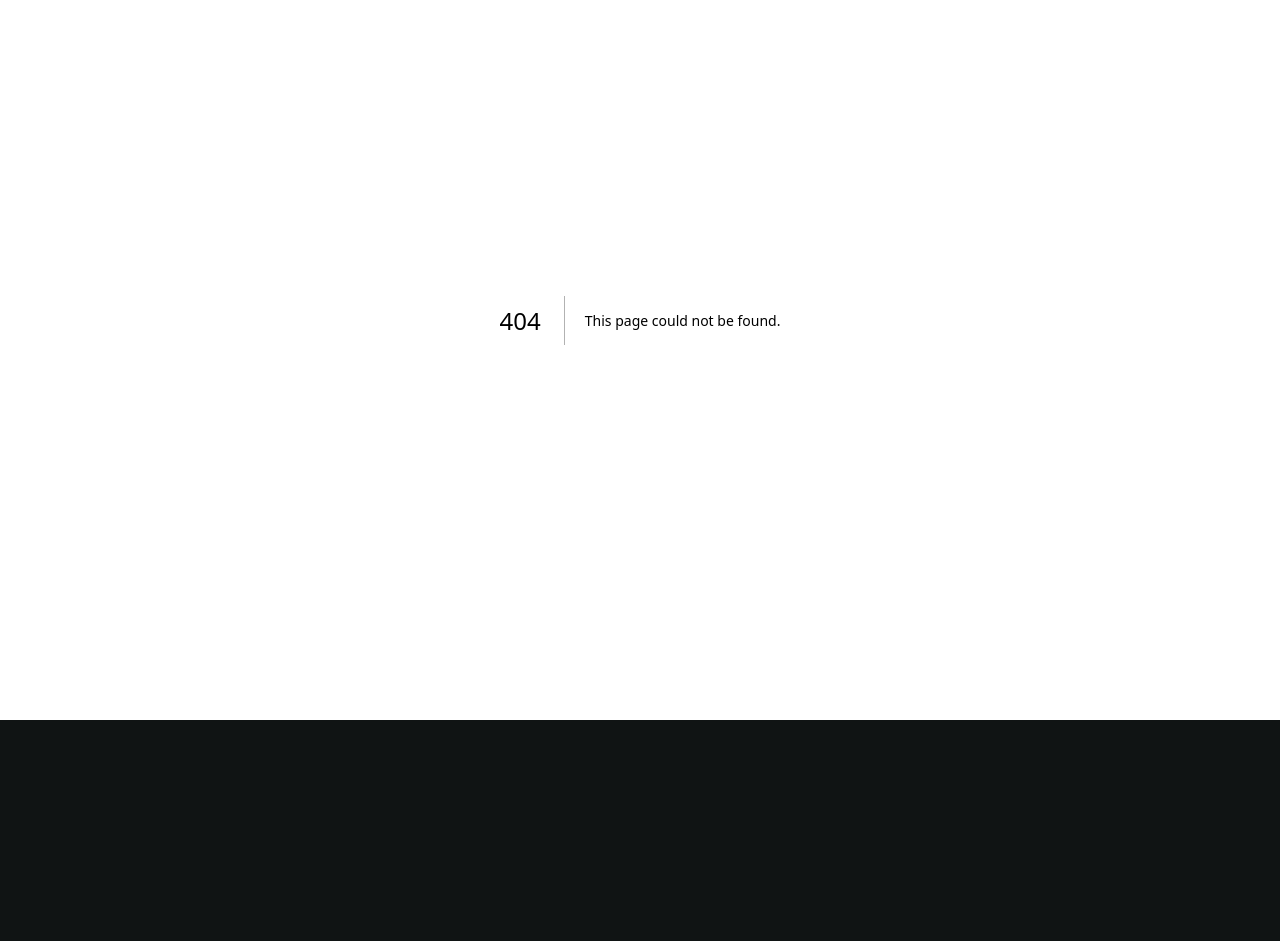
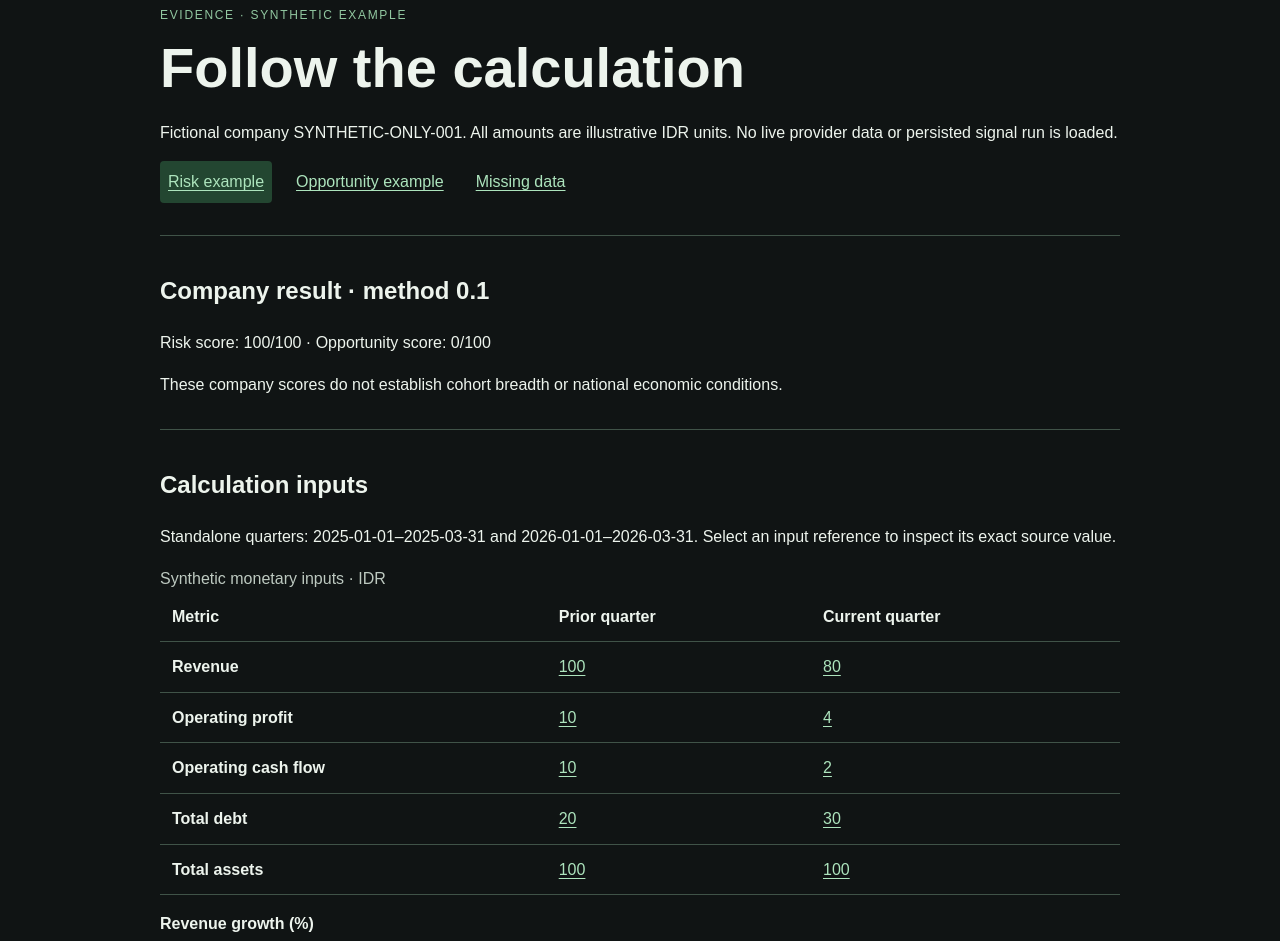
Before and after one commit to SvaraNova/nadi, a Next.js app: page /evidence in a window 1280 px wide. Before the commit this address had no page. Shown: the part 80-1021 px from the top of the page. Before the commit the page ends 800 px from the top, so only its background shows below. Built offline with nearby package versions, Linux system fonts and the light colour scheme.

Commit message:
feat: add evidence viewer and comparison states (#14)
Squash merge of the synthetic evidence viewer, calculation references, and explicit not-comparable comparison state.

```diff
--- /dev/null
+++ b/src/app/evidence/page.tsx
@@ -0,0 +1,54 @@
+import Link from "next/link";
+import { calculateCompanySignal, METHOD_VERSION, type CompanyPeriod } from "../../domain/signals";
+
+// Local presentation examples only; these are not persisted datasets or API contracts.
+const prior: CompanyPeriod = { revenue: "100", operatingPnl: "10", operatingCashFlow: "10", totalDebt: "20", totalAssets: "100", basis: "standalone_quarter" };
+const examples = {
+  risk: { ...prior, revenue: "80", operatingPnl: "4", operatingCashFlow: "2", totalDebt: "30" },
+  opportunity: { ...prior, revenue: "110", operatingPnl: "13.2", operatingCashFlow: "14.3", totalDebt: "10" },
+  missing: { ...prior, totalDebt: null },
+} satisfies Record<string, CompanyPeriod>;
+const metrics = [
+  ["revenue", "Revenue"], ["operatingPnl", "Operating profit"],
+  ["operatingCashFlow", "Operating cash flow"], ["totalDebt", "Total debt"], ["totalAssets", "Total assets"],
+] as const;
+
+export default async function EvidencePage({ searchParams }: { searchParams: Promise<{ example?: string }> }) {
+  const { example } = await searchParams;
+  const selected = example === "opportunity" || example === "missing" ? example : "risk";
+  const current = examples[selected];
+  const signal = calculateCompanySignal(current, prior);
+  return <main className="evidence">
+    <Link href="/">NADI home</Link>
+    <p className="eyebrow">EVIDENCE · SYNTHETIC EXAMPLE</p>
+    <h1>Follow the calculation</h1>
+    <p>Fictional company SYNTHETIC-ONLY-001. All amounts are illustrative IDR units. No live provider data or persisted signal run is loaded.</p>
+    <nav aria-label="Synthetic scenarios" className="scenarios">
+      {(["risk", "opportunity", "missing"] as const).map(key => <Link key={key} href={`/evidence?example=${key}`} aria-current={selected === key ? "page" : undefined}>{key === "missing" ? "Missing data" : key === "risk" ? "Risk example" : "Opportunity example"}</Link>)}
+    </nav>
+    <section aria-labelledby="result-title">
+      <h2 id="result-title">Company result · method {METHOD_VERSION}</h2>
+      {signal.eligible ? <p>Risk score: {signal.riskScore}/100 · Opportunity score: {signal.opportunityScore}/100</p> : <><p>Insufficient company data. Scores are unavailable.</p><ul>{signal.exclusionReasons.map(reason => <li key={reason}>{reason.replaceAll("_", " ")}</li>)}</ul></>}
+      <p>These company scores do not establish cohort breadth or national economic conditions.</p>
+    </section>
+    <section aria-labelledby="inputs-title">
+      <h2 id="inputs-title">Calculation inputs</h2>
+      <p>Standalone quarters: 2025-01-01–2025-03-31 and 2026-01-01–2026-03-31. Select an input reference to inspect its exact source value.</p>
+      <div className="table-scroll" role="region" aria-label="Calculation input table" tabIndex={0}><table>
+        <caption>Synthetic monetary inputs · IDR</caption>
+        <thead><tr><th scope="col">Metric</th><th scope="col">Prior quarter</th><th scope="col">Current quarter</th></tr></thead>
+        <tbody>{metrics.map(([key, label]) => <tr key={key}><th scope="row">{label}</th><td><a href={`#prior-${key}`}>{prior[key] ?? "Unknown"}</a></td><td><a href={`#current-${key}`}>{current[key] ?? "Unknown"}</a></td></tr>)}</tbody>
+      </table></div>
+      {signal.features && <dl>
+        <dt>Revenue growth (%)</dt><dd>{signal.features.revenueGrowth} — 100 × (current revenue − prior revenue) / |prior revenue|</dd>
+        <dt>Operating margin change (percentage points)</dt><dd>{signal.features.operatingMarginChange} — 100 × (current profit / current revenue − prior profit / prior revenue)</dd>
+        <dt>Operating cash-flow margin change (percentage points)</dt><dd>{signal.features.operatingCashFlowMarginChange} — 100 × (current cash flow / current revenue − prior cash flow / prior revenue)</dd>
+        <dt>Debt-to-assets change (percentage points)</dt><dd>{signal.features.debtAssetsChange} — 100 × (current debt / current assets − prior debt / prior assets)</dd>
+      </dl>}
+    </section>
+    <section aria-labelledby="sources-title"><h2 id="sources-title">Source references</h2><p>References resolve to this local example. No source snapshot, publication date, or provider URL has been assigned.</p>
+      {([ ["prior", prior], ["current", current] ] as const).map(([period, values]) => <details key={period} open><summary>{period === "prior" ? "Prior" : "Current"} example record</summary><dl>{metrics.map(([key, label]) => <div id={`${period}-${key}`} key={key}><dt>{label} · <code>/{period}/{key}</code></dt><dd>{values[key] === null ? "null — unknown, not zero" : values[key]}</dd></div>)}</dl></details>)}
+    </section>
+    <section aria-labelledby="comparison-title"><h2 id="comparison-title">Public indicator comparison</h2><p><strong>Not comparable</strong></p><p>This example is synthetic. No reviewed public indicator or mapping is attached. A valid comparison needs reviewed definitions, geography, units, reporting periods, publication dates, and source references.</p></section>
+  </main>;
+}
--- a/src/app/globals.css
+++ b/src/app/globals.css
@@ -5,3 +5,19 @@ main { max-width: 720px; margin: 0 auto; padding: 15vh 2rem; }
 h1 { font-size: clamp(2.5rem, 7vw, 5rem); line-height: .98; margin: 1rem 0 1.5rem; }
 .lede { color: #bdc9c0; font-size: 1.2rem; line-height: 1.6; }
 .mode { margin-top: 3rem; color: #91c7a0; }
+a { color: #ade4bd; text-underline-offset: .2em; }
+:focus-visible { outline: 3px solid #e9c36b; outline-offset: 4px; }
+.evidence { max-width: 960px; padding-top: 3rem; line-height: 1.6; }
+.evidence h1 { font-size: clamp(2rem, 6vw, 3.5rem); }
+.evidence section { border-top: 1px solid #405348; margin-top: 2rem; padding-top: 1rem; }
+.scenarios { display: flex; flex-wrap: wrap; gap: 1rem; }
+.scenarios a { padding: .5rem; }
+.scenarios [aria-current] { background: #234631; border-radius: .25rem; }
+.table-scroll { overflow-x: auto; }
+table { width: 100%; border-collapse: collapse; }
+th, td { padding: .75rem; text-align: left; border-bottom: 1px solid #405348; }
+caption { text-align: left; color: #bdc9c0; }
+dt { font-weight: bold; margin-top: 1rem; }
+dd { margin-left: 0; overflow-wrap: anywhere; }
+summary { cursor: pointer; padding: .75rem 0; }
+:target { outline: 2px solid #e9c36b; scroll-margin-top: 1rem; }
--- a/src/app/page.tsx
+++ b/src/app/page.tsx
@@ -1,3 +1,5 @@
+import Link from "next/link";
+
 export default function HomePage() {
   return (
     <main>
@@ -5,6 +7,7 @@ export default function HomePage() {
       <h1>Discover the signal. Follow the evidence.</h1>
       <p className="lede">The application foundation is ready. Data ingestion, deterministic discovery, evidence, and investigation will be delivered through the roadmap gates.</p>
       <p className="mode">Current mode: <strong>synthetic development foundation</strong></p>
+      <Link href="/evidence">Explore synthetic evidence examples</Link>
     </main>
   );
 }
```
Also changed, not shown: 2 other files (tests, documents, lock files or other folders).
